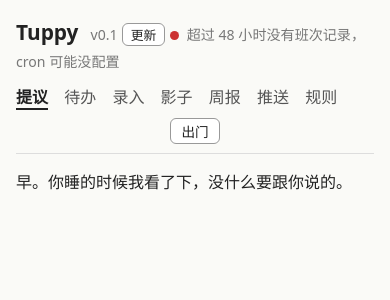
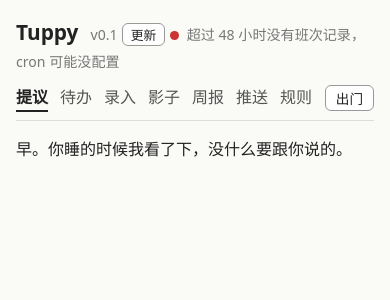
Before and after one commit to tojoevan/tuppy, a Flask app: page / in a window 390 px wide. Shown: the top 300 px of the page. Run offline with Flask 3, Linux system fonts and the light colour scheme; the visitor is signed in with stand-in values (Sample User, id 1); data comes from the database, SQL or seed files in the repository; data that the repository does not hold is empty.

Commit message:
ui: 移动端出门按钮改为 flex 钉在导航第一行最右（桌面/移动一致）

```diff
--- a/templates/base.html
+++ b/templates/base.html
@@ -13,9 +13,10 @@ body{font-family:system-ui,sans-serif;max-width:640px;margin:0 auto;
      padding:16px;color:#222;background:#fafaf7;line-height:1.6}
 header{margin-bottom:8px}
 h1{display:inline;font-size:1.3em;margin-right:8px}
-nav{margin:10px 0 16px;border-bottom:1px solid #ddd;padding-bottom:8px}
-nav a{margin-right:14px;text-decoration:none;color:#555}
-nav a.active{font-weight:bold;color:#222;border-bottom:2px solid #222}
+nav{display:flex;flex-wrap:wrap;align-items:flex-start;margin:10px 0 16px;border-bottom:1px solid #ddd;padding-bottom:8px}
+.nav-links{display:flex;flex-wrap:wrap;flex:1 1 auto;align-items:baseline}
+.nav-links a{margin-right:14px;text-decoration:none;color:#555}
+.nav-links a.active{font-weight:bold;color:#222;border-bottom:2px solid #222}
 .light{display:inline-block;width:9px;height:9px;border-radius:50%;
        margin-right:4px;vertical-align:middle}
 .green{background:#3a3}.yellow{background:#da2}.red{background:#c33}
@@ -32,13 +33,9 @@ form label{display:block;margin:8px 0 2px;font-size:.9em;color:#555}
 input,select,textarea{border:1px solid #ccc;border-radius:6px;
      padding:6px 8px;font-size:.95em;font-family:inherit;max-width:100%}
 .table-wrap{overflow-x:auto;-webkit-overflow-scrolling:touch}
-.nav-out{display:inline-block;float:right}
+.nav-out{flex:0 0 auto;margin-left:auto}
 @media (max-width:640px){
-  /* 窄屏导航链接会换行，「出门」浮右易与链接重叠；
-     改为独占整行、居中、整宽，移动端点按更稳 */
-  nav a{margin-right:12px}
-  .nav-out{float:none;display:block;width:100%;box-sizing:border-box;
-           margin-top:8px;text-align:center}
+  .nav-links a{margin-right:12px}
 }
 table{border-collapse:collapse;width:100%;min-width:420px}
 td,th{border-bottom:1px solid #eee;padding:6px 8px;text-align:left;
@@ -58,6 +55,7 @@ td.time-col{white-space:normal;min-width:110px}
 </header>
 <nav>
   {% set page = request.path %}
+  <div class="nav-links">
     <a href="/" class="{{ 'active' if page == '/' }}">提议</a>
     <a href="/todos" class="{{ 'active' if page.startswith('/todo') }}">待办</a>
     <a href="/entries" class="{{ 'active' if page.startswith('/entr') }}">录入</a>
@@ -65,6 +63,7 @@ td.time-col{white-space:normal;min-width:110px}
     <a href="/weekly" class="{{ 'active' if page.startswith('/weekly') }}">周报</a>
     <a href="/pushes" class="{{ 'active' if page.startswith('/pushes') }}">推送</a>
     <a href="/rules" class="{{ 'active' if page.startswith('/rules') }}">规则</a>
+  </div>
   <form method="post" action="/logout" class="nav-out">
     <button class="btn" style="padding:2px 10px;font-size:.85em">出门</button>
   </form>
```
Lines whose indentation alone changed are shown as unchanged.
